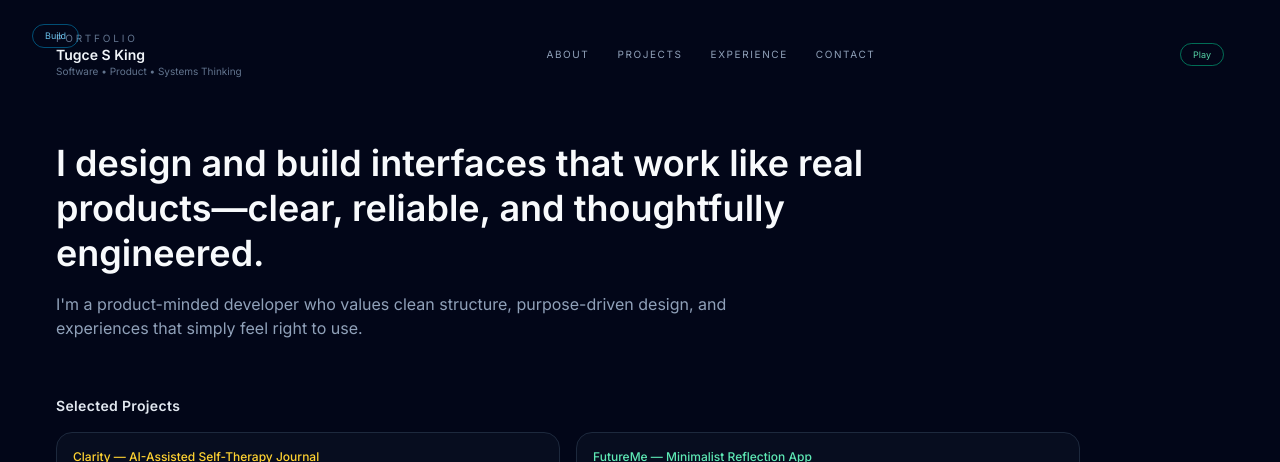
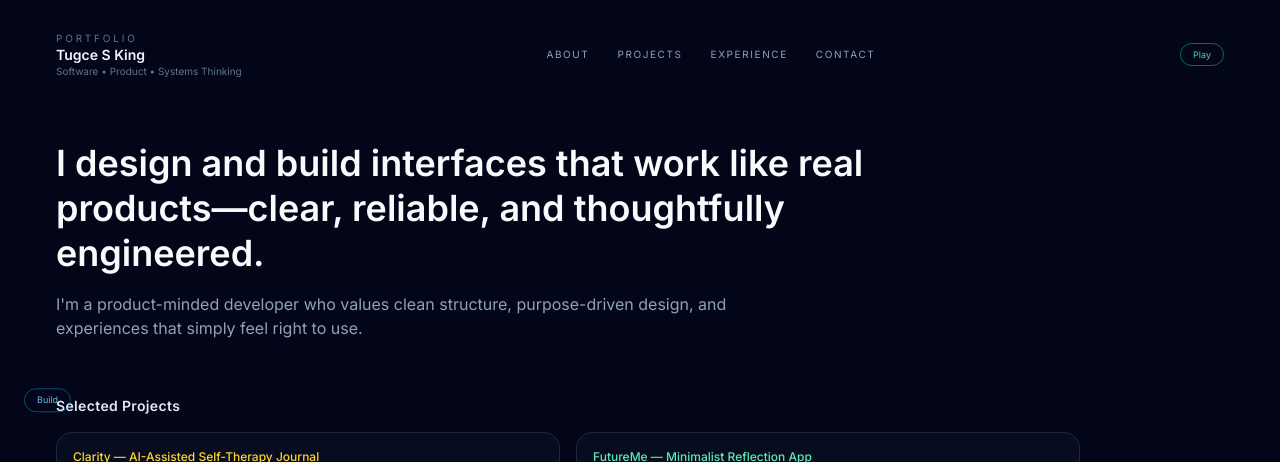
Before and after one commit to KingTugce/tugce-portfolio, a Next.js app: page / in a window 1280 px wide. Shown: the top 462 px of the page. Built offline with nearby package versions, Linux system fonts and the light colour scheme.

Commit message:
update build,focus and play buttons

```diff
--- a/src/app/page.tsx
+++ b/src/app/page.tsx
@@ -153,21 +153,23 @@ export default function Home() {
         Don&apos;t click
       </button>
 
-      {/* Build button */}
+
+      {/* Build – center left */}
       <button
         onClick={() => setBuildOpen(true)}
-  className="hidden md:flex fixed top-6 left-8 text-[9px] text-sky-300/90 border border-sky-400/40 rounded-full px-3 py-1 hover:text-sky-100 hover:border-sky-300 transition-all"
+        className="hidden md:flex fixed top-1/2 left-6 -translate-y-1/2 z-30 text-[9px] text-sky-300/90 border border-sky-400/40 rounded-full px-3 py-1 hover:text-sky-100 hover:border-sky-300 transition-all"
       >
         Build
       </button>
 
-{/* Focus button */}
+      {/* Focus – bottom left */}
       <button
         onClick={() => setFocusOpen(true)}
-  className="hidden md:flex fixed bottom-6 left-8 text-[9px] text-pink-300/90 border border-pink-400/40 rounded-full px-3 py-1 hover:text-pink-100 hover:border-pink-300 transition-all"
+        className="hidden md:flex fixed bottom-6 left-8 z-30 text-[9px] text-pink-300/90 border border-pink-400/40 rounded-full px-3 py-1 hover:text-pink-100 hover:border-pink-300 transition-all"
       >
         Focus
       </button>
+
 
 
       {/* Play universe overlay */}
```
Lines whose indentation alone changed are shown as unchanged.
